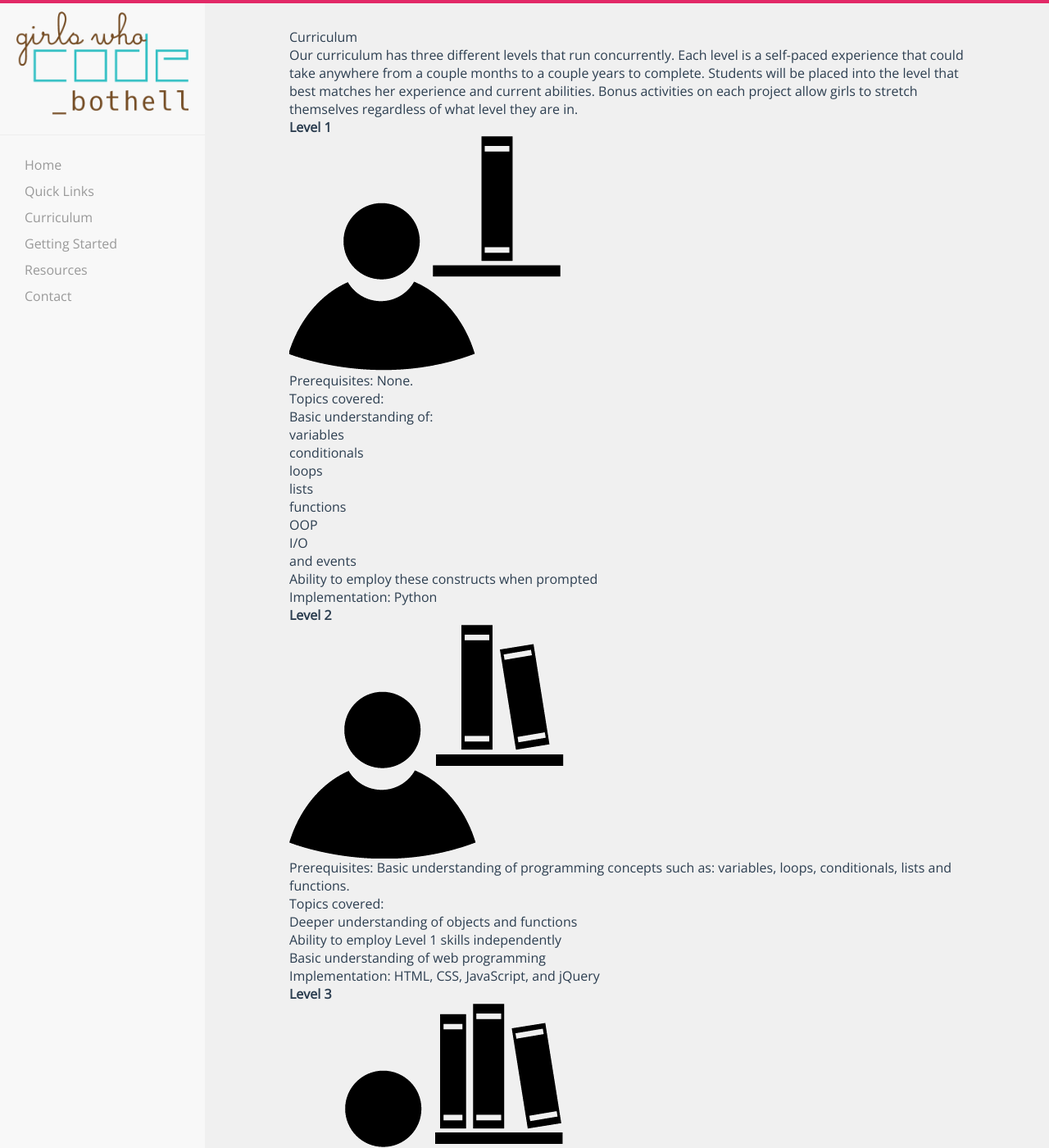
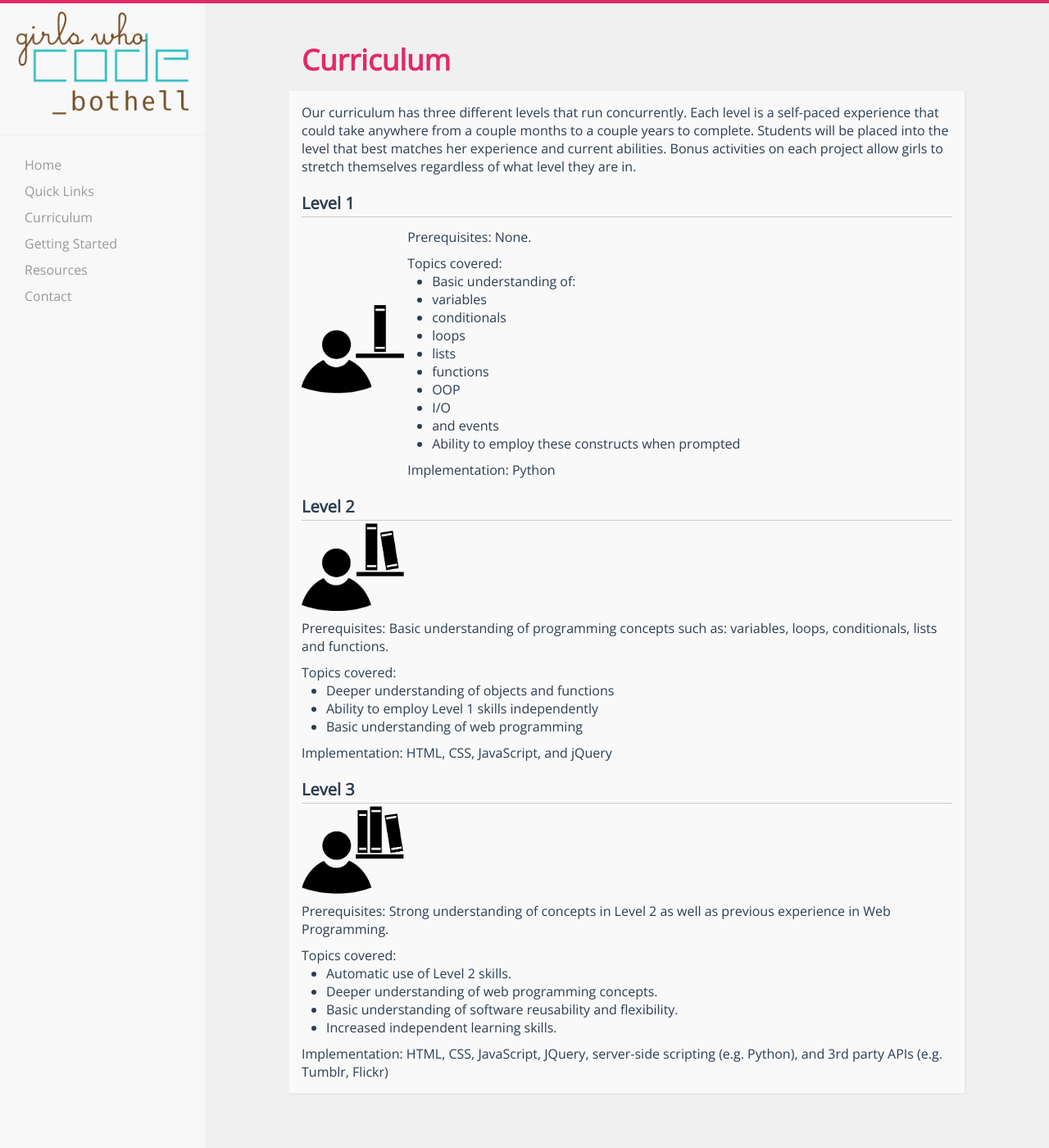
Before and after one commit to shanet/Girls-Who-Code-Bothell, a Jekyll site: the page built from curriculum/index.md, in a window 1280 px wide and 1400 px high. Shown: the whole window at 82% size. Built offline with Jekyll 4.4.1, drawn with Linux system fonts in a browser that asks for light colours.

Commit message:
add css for new pages

```diff
--- a/_sass/_post.scss
+++ b/_sass/_post.scss
@@ -1,15 +1,27 @@
-#post {
-  #title {
+.post {
+  .title {
     margin: 15px;
     color: $brand_color;
     font-size: 35px;
     font-weight: 700;
   }
 
-  #content {
+  .content {
     margin-bottom: 30px;
     padding: 15px 15px;
     background-color: #f9f9f9;
     box-shadow: 1px 1px 0 1px #e8e8e8;
   }
+
+  h1 {
+    font-size: 20px;
+    padding-bottom: 3px;
+    margin-bottom: 3px;
+    border-bottom: 1px solid #ccc;
+  }
+
+  ul {
+    margin-left: 30px;
+    list-style-type: disc;
+  }
 }
--- a/css/main.scss
+++ b/css/main.scss
@@ -13,5 +13,5 @@
 $tablet: 960px;
 $phone: 500px;
 
-@import 'index', 'layout', 'media', 'navigation', 'post';
+@import 'curriculum', 'getting_started', 'index', 'layout', 'links', 'media', 'navigation', 'post', 'resources';
 @import url("http://fonts.googleapis.com/css?family=Open+Sans");
```
